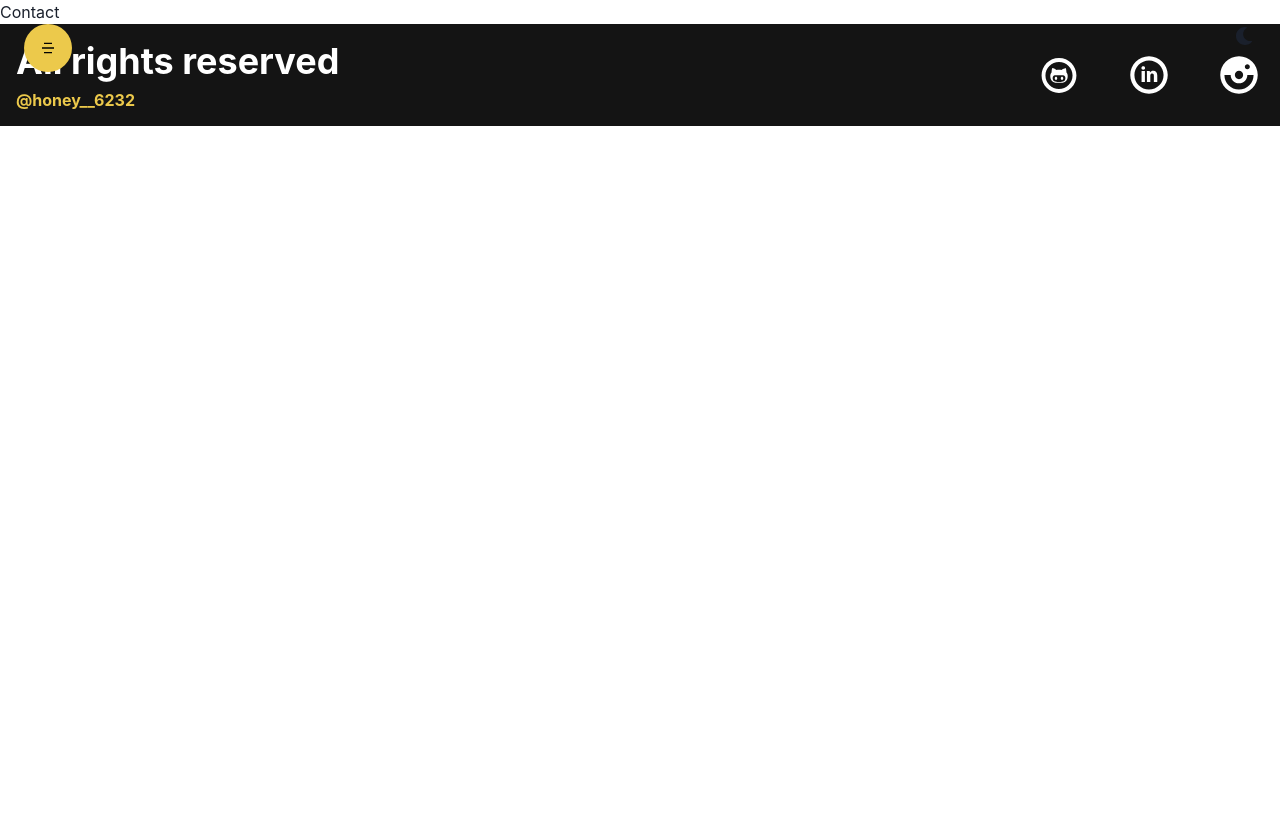
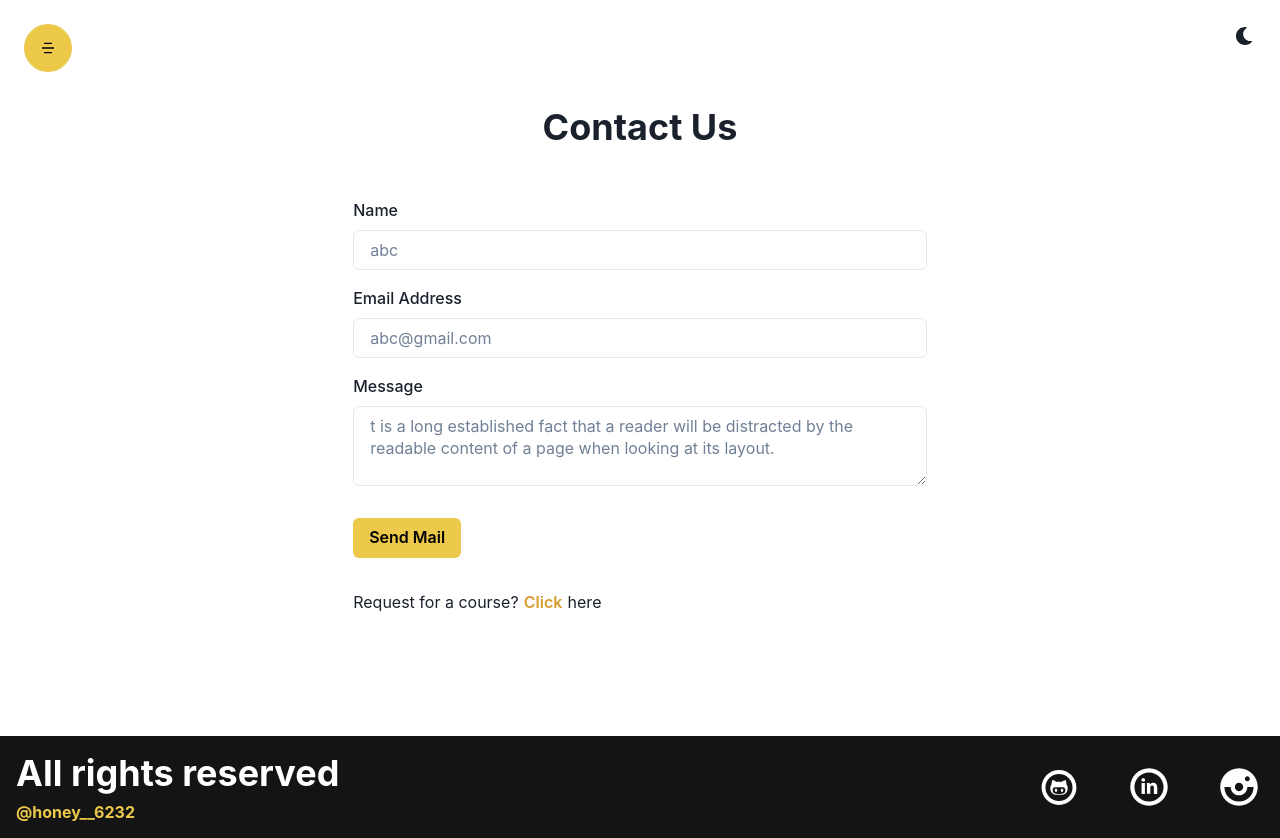
Before and after one commit to Anamika1-cpu/course-website-MERN, a React (Create React App) app: page /contact in a window 1280 px wide. Before the commit the page ends 800 px from the top, so only its background shows below. Built offline with nearby package versions, Linux system fonts and the light colour scheme.

Commit message:
request,forget password, reset password, contact form creted

```diff
--- a/src/App.js
+++ b/src/App.js
@@ -8,6 +8,9 @@ import Courses from './components/Courses/Courses';
 import Footer from './components/Layout/Footer/Footer';
 import Login from './components/Auth/Login';
 import Register from './components/Auth/Register';
+import ForgetPassword from './components/Auth/ForgetPassword';
+import ResetPassword from './components/Auth/ResetPassword';
+import Request from './components/Request/Request';
 
 const App = () => {
   return (
@@ -20,8 +23,9 @@ const App = () => {
         <Route path="/courses" element={<Courses />} />
         <Route path="/login" element={<Login />} />
         <Route path="/register" element={<Register />} />
-        <Route path="/" element={<Home />} />
-        <Route path="/" element={<Home />} />
+        <Route path="/request" element={<Request />} />
+        <Route path="/forgetPassword" element={<ForgetPassword />} />
+        <Route path="/resetPassword/:token" element={<ResetPassword />} />
       </Routes>
       <Footer />
     </Router>
--- a/src/components/About/About.jsx
+++ b/src/components/About/About.jsx
@@ -1,8 +1,33 @@
+import { Avatar, Container, Heading, Stack, Text, VStack } from '@chakra-ui/react'
 import React from 'react'
 
+const Founder = ()=>{
+  return (
+    <Stack spacing={["4","8"]} padding={'8'} direction={["column","row"]}>
+    <VStack>
+    <Avatar src='https://avatars.githubusercontent.com/u/65862556?v=4' boxSize={["40","48"]}/>
+    <Text children=" Co-Founder" opacity={'0.7'}/>
+    </VStack>
+    <VStack justifyContent={"center"} alignItems={["center","flex-start"]}>
+      <Heading children=" Anamika Gour" size={["md","xl"]}/>
+      <Text
+      textAlign={["center","left"]}
+      children="Hi, I am a Full-Stack Developer and a freelancer"/>
+    </VStack>
+    </Stack>
+  )
+}
 const About = () => {
   return (
-    <div>About</div>
+    <Container maxW={'container.lg'} padding={'16'} boxShadow={'lg'}>
+      <Heading textAlign={["center","left"]} children="About Us"/>
+      <Founder/>
+      <Stack>
+        <Text>
+          We are providing the best websites..............
+        </Text>
+      </Stack>
+    </Container>
   )
 }
 
--- /dev/null
+++ b/src/components/Auth/ForgetPassword.jsx
@@ -0,0 +1,31 @@
+import { Button, Container, Heading, Input, VStack } from '@chakra-ui/react'
+import React, { useState } from 'react'
+
+const ForgetPassword = () => {
+    const [email, setEmail] = useState("")
+  return (
+    <Container py={'16'} h={'90vh'}>
+        <form>
+            <Heading textTransform={'uppercase'} my={8} children="Forget password" textAlign={["center","left"]}/>
+            <VStack>
+                <Input
+                my={4}
+                required
+                id='email'
+                placeholder='abc@gmail.com'
+                type='email'
+                onChange={e=>setEmail(e.target.value)}
+                focusBorderColor='yellow.500'
+                />
+                <Button width={'full'} colorScheme='yellow' type='submit'>
+                    Send Reset Link
+                </Button>
+            </VStack>
+        </form>
+        <VStack>
+        </VStack>
+    </Container>
+  )
+}
+
+export default ForgetPassword
--- /dev/null
+++ b/src/components/Auth/ResetPassword.jsx
@@ -0,0 +1,32 @@
+import { Button, Container, Heading, Input, VStack } from '@chakra-ui/react'
+import React, { useState } from 'react'
+import {useParams} from 'react-router-dom';
+const ResetPassword = () => {
+    const [password, setPassword] = useState("")
+    const params = useParams();
+    console.log(params.token);
+  return (
+    <Container py={'16'} h={'90vh'}>
+        <form>
+            <Heading textTransform={'uppercase'} my={8} children="Reset password" textAlign={["center","left"]}/>
+            <VStack>
+                <Input
+                my={4}
+                required
+                placeholder='New Password'
+                type='password'
+                onChange={e=>setPassword(e.target.value)}
+                focusBorderColor='yellow.500'
+                />
+                <Button width={'full'} colorScheme='yellow' type='submit'>
+                    Reset Password
+                </Button>
+            </VStack>
+        </form>
+        <VStack>
+        </VStack>
+    </Container>
+  )
+}
+
+export default ResetPassword
--- a/src/components/Contact/Contact.jsx
+++ b/src/components/Contact/Contact.jsx
@@ -1,9 +1,72 @@
-import React from 'react'
+import { Box, Button, Container, FormLabel, Heading, Input, Textarea, VStack } from '@chakra-ui/react';
+import React, { useState } from 'react';
+import { Link } from 'react-router-dom';
 
 const Contact = () => {
+  const [email, setEmail] = useState('');
+  const [name, setName] = useState('');
+  const [message, setMessage] = useState('');
   return (
-    <div>Contact</div>
-  )
-}
+    <Container height={'92vh'}>
+      <VStack justifyContent={'center'} height={'full'} spacing={'8'}>
+        <Heading children="Contact Us" />
+        <form  style={{ width: '100%' }}>
 
-export default Contact
+
+            <Box my={'4'}>
+              <FormLabel htmlFor="name" children="Name" />
+              <Input
+                required
+                id="name"
+                value={name}
+                onChange={e => setName(e.target.value)}
+                placeholder="abc"
+                type={'text'}
+                focusBorderColor="yellow.500"
+              />
+            </Box>
+
+            <Box my={'4'}>
+              <FormLabel htmlFor="email" children="Email Address" />
+              <Input
+                required
+                id="email"
+                value={email}
+                onChange={e => setEmail(e.target.value)}
+                placeholder="abc@gmail.com"
+                type={'email'}
+                focusBorderColor="yellow.500"
+              />
+            </Box>
+            <Box my={'4'}>
+              <FormLabel htmlFor="message" children="Message" />
+              <Textarea
+                required
+                id="message"
+                value={message}
+                onChange={e => setMessage(e.target.value)}
+                placeholder="t is a long established fact that a reader will be distracted by the readable content of a page when looking at its layout. "
+                focusBorderColor="yellow.500"
+              />
+            </Box>
+
+            <Button my="4" colorScheme={'yellow'} type="submit">
+              Send Mail
+            </Button>
+
+            <Box my="4">
+              Request for a course?{' '}
+              <Link to="/request">
+                <Button colorScheme={'yellow'} variant="link">
+                  Click
+                </Button>{' '}
+                here
+              </Link>
+            </Box>
+          </form>
+      </VStack>
+    </Container>
+  );
+};
+
+export default Contact;
--- /dev/null
+++ b/src/components/Request/Request.jsx
@@ -0,0 +1,72 @@
+import { Box, Button, Container, FormLabel, Heading, Input, Textarea, VStack } from '@chakra-ui/react';
+import React, { useState } from 'react';
+import { Link } from 'react-router-dom';
+
+const Request = () => {
+  const [email, setEmail] = useState('');
+  const [name, setName] = useState('');
+  const [course, setCourse] = useState('');
+  return (
+    <Container height={'92vh'}>
+      <VStack justifyContent={'center'} height={'full'} spacing={'8'}>
+        <Heading children="Request a Course" />
+        <form  style={{ width: '100%' }}>
+
+
+            <Box my={'4'}>
+              <FormLabel htmlFor="name" children="Name" />
+              <Input
+                required
+                id="name"
+                value={name}
+                onChange={e => setName(e.target.value)}
+                placeholder="abc"
+                type={'text'}
+                focusBorderColor="yellow.500"
+              />
+            </Box>
+
+            <Box my={'4'}>
+              <FormLabel htmlFor="email" children="Email Address" />
+              <Input
+                required
+                id="email"
+                value={email}
+                onChange={e => setEmail(e.target.value)}
+                placeholder="abc@gmail.com"
+                type={'email'}
+                focusBorderColor="yellow.500"
+              />
+            </Box>
+            <Box my={'4'}>
+              <FormLabel htmlFor="course" children="Course" />
+              <Textarea
+                required
+                id="course"
+                value={course}
+                onChange={e => setCourse(e.target.value)}
+                placeholder="Explain your course... "
+                focusBorderColor="yellow.500"
+              />
+            </Box>
+
+            <Button my="4" colorScheme={'yellow'} type="submit">
+              Send Mail
+            </Button>
+
+            <Box my="4">
+              See available courses!{' '}
+              <Link to="/courses">
+                <Button colorScheme={'yellow'} variant="link">
+                  Click
+                </Button>{' '}
+                here
+              </Link>
+            </Box>
+          </form>
+      </VStack>
+    </Container>
+  );
+};
+
+export default Request;
```
